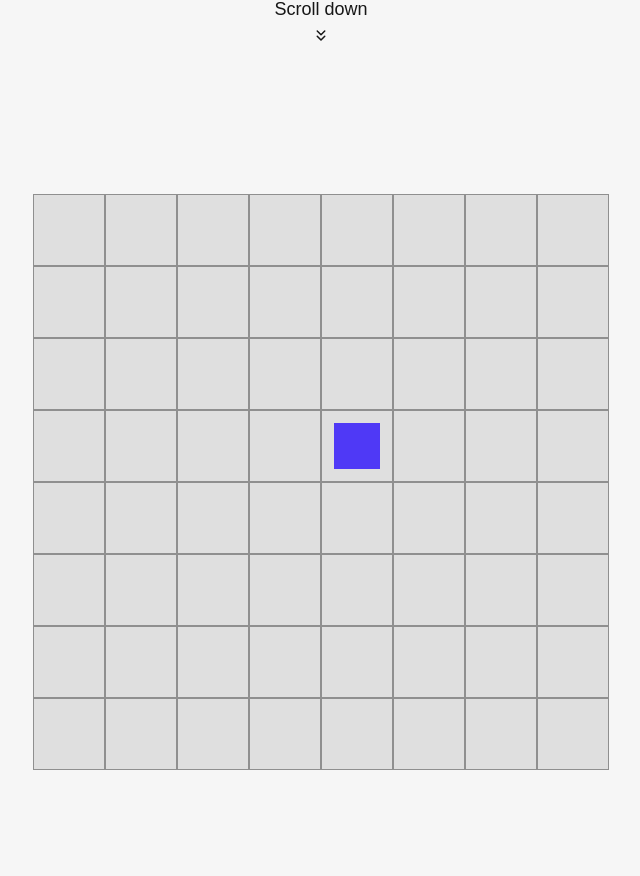
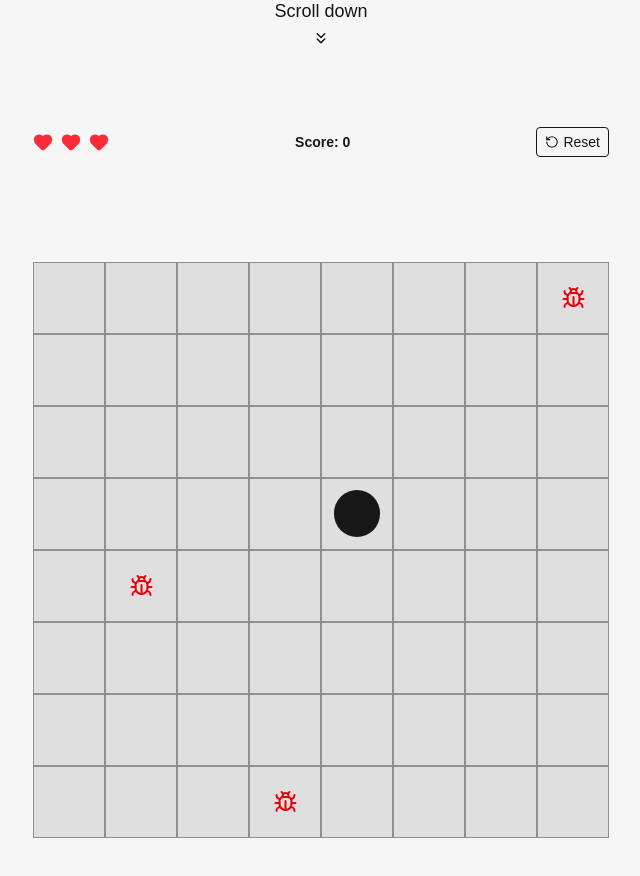
Before and after one commit to girishsawant999/30-days-of-gsap, a Next.js app: page /day-4 in a window 1280 px wide. Shown: the part 758-1634 px from the top of the page, without its empty margins (319-959 px from the left). Built offline with nearby package versions, Linux system fonts and the light colour scheme.

Commit message:
feat: build game with flip

```diff
--- a/src/app/day-4/page.tsx
+++ b/src/app/day-4/page.tsx
@@ -3,13 +3,24 @@ import BackButton from "@/components/BackButton";
 import { useGSAP } from "@gsap/react";
 import gsap from "gsap";
 import Flip from "gsap/Flip";
-import { ChevronsDown } from "lucide-react";
-import { useRef } from "react";
+import {
+  BugIcon,
+  ChevronsDown,
+  Heart,
+  RotateCcw,
+  Triangle,
+} from "lucide-react";
+import { useEffect, useRef, useState } from "react";
 
 gsap.registerPlugin(Flip);
 
 const FlipTutorial = () => {
   const container = useRef(null);
+  const bugRef = useRef<SVGSVGElement | null>(null);
+  const [bugIndexes, setBugIndexes] = useState<number[]>([]);
+  const [bugSpeed, setBugSpeed] = useState(2500);
+  const [score, setScore] = useState(0);
+  const [lives, setLives] = useState(3);
 
   useGSAP(
     () => {
@@ -26,6 +37,23 @@ const FlipTutorial = () => {
     }
   );
 
+  useEffect(() => {
+    let intervalId: NodeJS.Timeout;
+
+    function startInterval() {
+      intervalId = setInterval(() => {
+        setBugIndexes(
+          Array.from({ length: 3 }, () => Math.floor(Math.random() * 64))
+        );
+      }, bugSpeed);
+    }
+    startInterval();
+
+    return () => {
+      clearInterval(intervalId);
+    };
+  }, [bugSpeed]);
+
   const switchPosition = (e: React.MouseEvent<HTMLDivElement>) => {
     const target = e.currentTarget;
     const movingObject = document.querySelector("#moving-object");
@@ -34,10 +62,14 @@ const FlipTutorial = () => {
 
     target.appendChild(movingObject);
 
+    const targetIndex = Array.from(
+      document.querySelectorAll(".targets")
+    ).indexOf(target);
+    const bugEl = bugRef.current;
+    const isHit = bugIndexes.includes(targetIndex);
+
     gsap.to(movingObject, {
-      //   backgroundColor: `#${Math.floor(Math.random() * 0xff00ff)
-      //     .toString(16)
-      //     .padStart(6, "0")}`,
+      backgroundColor: isHit ? "#22c55e" : "#ef4444",
       borderRadius: gsap.utils.mapRange(
         0,
         1,
@@ -49,12 +81,48 @@ const FlipTutorial = () => {
       duration: 0.5,
       ease: "power2.out",
     });
+
+    if (isHit) {
+      gsap.to(target, {
+        scale: 0.8,
+        opacity: 0.8,
+        duration: 0.2,
+        yoyo: true,
+        repeat: 1,
+      });
+      setBugIndexes((prev) => prev.filter((idx) => idx !== targetIndex));
+      setBugSpeed((prev) => Math.max(prev - 50, 700));
+      setScore((prev) => prev + 1);
+    } else {
+      setLives((prev) => Math.max(prev - 1, 0));
+      gsap.fromTo(
+        target,
+        { scale: 1 },
+        {
+          scale: 1.1,
+          backgroundColor: "#f87171",
+          yoyo: true,
+          repeat: 1,
+          duration: 0.2,
+        }
+      );
+    }
+
     Flip.from(state, {
       duration: 0.5,
       ease: "power2.inOut",
       absolute: true,
       scale: true,
     });
+  };
+
+  const handleReset = () => {
+    setBugIndexes(
+      Array.from({ length: 3 }, () => Math.floor(Math.random() * 64))
+    );
+    setBugSpeed(1500);
+    setScore(0);
+    setLives(3);
   };
 
   return (
@@ -79,17 +147,53 @@ const FlipTutorial = () => {
         </div>
       </div>
       <div className="grid min-h-dvh snap-start place-items-center relative primary-section w-full">
+        <div className="w-full max-w-xl flex justify-between items-center mb-4">
+          <div className="flex items-center gap-2">
+            {Array.from({ length: lives }).map((_, i) => (
+              <Heart
+                key={i}
+                className="text-red-500"
+                size={20}
+                fill="currentColor"
+              />
+            ))}
+          </div>
+          <div className="text-sm font-semibold">Score: {score}</div>
+          <button
+            onClick={handleReset}
+            className="flex items-center gap-1 px-2 py-1 text-sm border rounded bg-background hover:bg-background/50 border-foreground"
+          >
+            {bugIndexes.length === 0 ? (
+              <>
+                <Triangle className="rotate-90" size={14} />
+                Start
+              </>
+            ) : (
+              <>
+                <RotateCcw size={14} />
+                Reset
+              </>
+            )}
+          </button>
+        </div>
+
         <div className="grid grid-cols-8 grid-rows-8 place-items-stretch w-full max-w-xl">
           {Array.from({ length: 64 }).map((_, i) => (
             <div
               onClick={switchPosition}
-              className="targets grid place-items-center bg-foreground/10 border border-solid border-foreground/40 aspect-square"
+              className="targets relative grid place-items-center bg-foreground/10 border border-solid border-foreground/40 aspect-square"
               key={i}
             >
               {i === 28 && (
                 <div
                   id="moving-object"
-                  className="w-2/3 aspect-square bg-indigo-600 dark:bg-indigo-400"
+                  className="w-2/3 aspect-square bg-foreground rounded-full"
+                />
+              )}
+              {bugIndexes.includes(i) && (
+                <BugIcon
+                  ref={i === bugIndexes[0] ? bugRef : null}
+                  className="absolute w-1/2 aspect-square text-red-600 dark:text-rose-400 rounded-full"
                 />
               )}
             </div>
```
